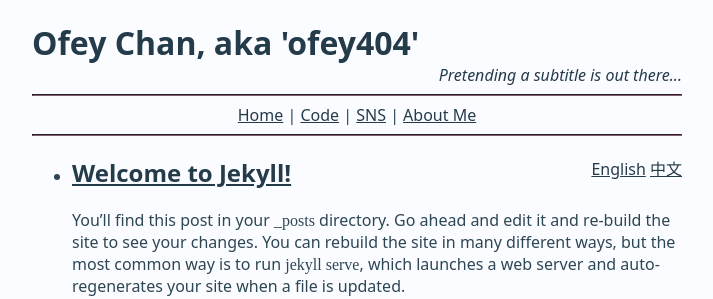
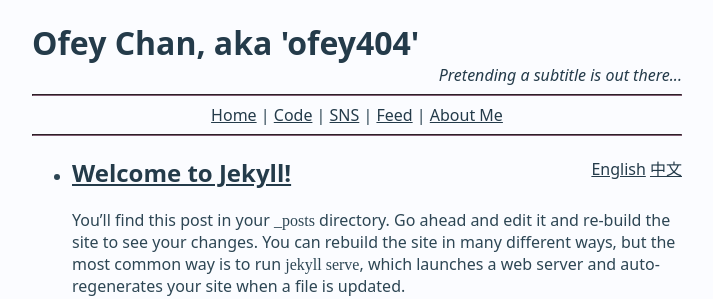
Before and after one commit to ofey404/ofey404.github.io, a Jekyll site: the page built from index.html, in a window 1280 px wide. Shown: the top 299 px of the page, without its empty margins (283-996 px from the left). Built offline with Jekyll 4.4.1, drawn with Linux system fonts in a browser that asks for light colours.

Commit message:
feat: Add feed in navigation bar

```diff
--- a/_includes/navigation.html
+++ b/_includes/navigation.html
@@ -2,5 +2,6 @@
     <a href="/">Home</a> |
     <a href="https://github.com/ofey404">Code</a> |
     <a href="https://twitter.com/ChanOfey">SNS</a> |
+    <a href="/feed.xml">Feed</a> |
     <a href="/about">About Me</a>
 </nav>
```
